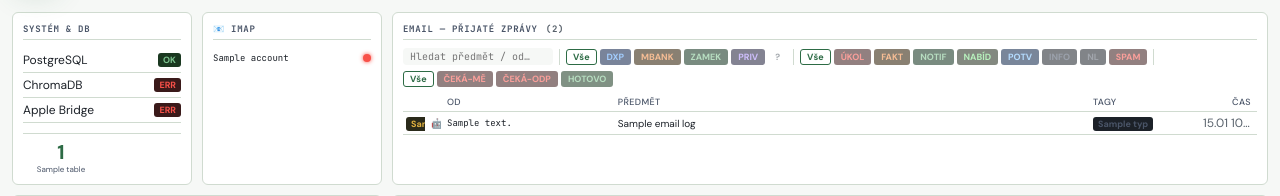
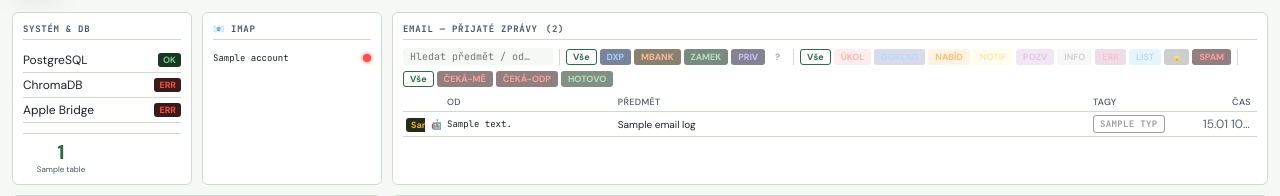
Before and after one commit to dxpavel/BrogiASIST, a Python web app: template services/dashboard/templates/index.html in a window 1280 px wide. Shown: the part 56-252 px from the top of the page. Run offline with Jinja, Linux system fonts and the light colour scheme; the template is opened without the code that fills it: most values are stand-ins (such as "Sample title", 1, 10 or a date in 2020).

Commit message:
feat(blocker D4): aplikovat typ-box kostičky v email tabulce + filter chips
Per docs/brogiasist-semantics-v1.md sekce 19.

base.html — doplněny .ef-chip.typ-* rules (filter chips s TYP barvami):
- typ-ukol, typ-doklad, typ-nabidka, typ-notifikace, typ-pozvanka,
  typ-info, typ-error, typ-list, typ-encrypted
- Light rgba background + akcentní text (kompatibilní s ef-chip stylem)

index.html — email tabulka:
- Filter chips: 9 nových TYP filtrů (ÚKOL, DOKLAD, NABÍDKA, NOTIFIKACE,
  POZVÁNKA, INFO, ERROR, LIST, ENCRYPTED) + SPAM pro starý dataset
- Jinja mapping tc rozšířen o nové TYPy + zachovává legacy fallback
  (FAKTURA → typ-doklad, NEWSLETTER → typ-info, POTVRZENÍ → typ-notifikace,
  ESHOP → typ-nabidka, SPAM → typ-error)
- Tag column používá <span class="typ-box {{ tc... }}"> místo
  .badge — kostička s borderem dle spec

Příští krok (blocker D5): STATUS kolečko v emailové tabulce, threading TG
flow, queue worker pending_actions.

Co-Authored-By: Claude Opus 4.7 (1M context) <noreply@anthropic.com>

```diff
--- a/services/dashboard/templates/base.html
+++ b/services/dashboard/templates/base.html
@@ -339,6 +339,17 @@
   .status-zpracovany { background: var(--status-zpracovany); }
   .status-smazany    { background: var(--status-smazany); }
 
+  /* Filter chips s TYP barvami — light background + akcentní text */
+  .ef-chip.typ-ukol       { color: #ff7a6e; background: rgba(229,57,53,.15); }
+  .ef-chip.typ-doklad     { color: #79c0ff; background: rgba(26,35,126,.30); }
+  .ef-chip.typ-nabidka    { color: var(--typ-nabidka); background: rgba(251,140,0,.18); }
+  .ef-chip.typ-notifikace { color: #f5d76e; background: rgba(253,216,53,.15); }
+  .ef-chip.typ-pozvanka   { color: #c39bd3; background: rgba(142,36,170,.22); }
+  .ef-chip.typ-info       { color: #b0b0b0; background: rgba(158,158,158,.15); }
+  .ef-chip.typ-error      { color: #f48fb1; background: rgba(136,14,79,.25); }
+  .ef-chip.typ-list       { color: #79c0ff; background: rgba(3,155,229,.18); }
+  .ef-chip.typ-encrypted  { color: #ccc; background: rgba(33,33,33,.40); }
+
   {% block extra_style %}{% endblock %}
 </style>
 </head>
--- a/services/dashboard/templates/index.html
+++ b/services/dashboard/templates/index.html
@@ -91,15 +91,17 @@
       </div>
       <div class="ef-sep"></div>
       <div class="ef-chips" id="efTyp">
-        <span class="ef-chip all on"   data-val="">Vše</span>
-        <span class="ef-chip t-ukol"   data-val="ÚKOL">ÚKOL</span>
-        <span class="ef-chip t-fakt"   data-val="FAKTURA">FAKT</span>
-        <span class="ef-chip t-notif"  data-val="NOTIFIKACE">NOTIF</span>
-        <span class="ef-chip t-nabid"  data-val="NABÍDKA">NABÍD</span>
-        <span class="ef-chip t-potv"   data-val="POTVRZENÍ">POTV</span>
-        <span class="ef-chip t-info"   data-val="INFO">INFO</span>
-        <span class="ef-chip t-nl"     data-val="NEWSLETTER">NL</span>
-        <span class="ef-chip fail"     data-val="SPAM">SPAM</span>
+        <span class="ef-chip all on"          data-val="">Vše</span>
+        <span class="ef-chip typ-ukol"        data-val="ÚKOL">ÚKOL</span>
+        <span class="ef-chip typ-doklad"      data-val="DOKLAD">DOKLAD</span>
+        <span class="ef-chip typ-nabidka"     data-val="NABÍDKA">NABÍD</span>
+        <span class="ef-chip typ-notifikace"  data-val="NOTIFIKACE">NOTIF</span>
+        <span class="ef-chip typ-pozvanka"    data-val="POZVÁNKA">POZV</span>
+        <span class="ef-chip typ-info"        data-val="INFO">INFO</span>
+        <span class="ef-chip typ-error"       data-val="ERROR">ERR</span>
+        <span class="ef-chip typ-list"        data-val="LIST">LIST</span>
+        <span class="ef-chip typ-encrypted"   data-val="ENCRYPTED">🔒</span>
+        <span class="ef-chip fail"            data-val="SPAM">SPAM</span>
       </div>
       <div class="ef-sep"></div>
       <div class="ef-chips" id="efTask">
@@ -116,7 +118,13 @@
       <tr><th></th><th></th><th>Od</th><th>Předmět</th><th>Tagy</th><th style="text-align:right">Čas</th></tr>
       {% for m in db.email_log %}
       {% set fc = {'DXPSOLUTIONS':'f-dxp','MBANK':'f-mbank','ZAMECNICTVI':'f-zamek','PRIVATE':'f-priv'} %}
-      {% set tc = {'ÚKOL':'t-ukol','FAKTURA':'t-fakt','INFO':'t-info','NEWSLETTER':'t-nl','NOTIFIKACE':'t-notif','NABÍDKA':'t-nabid','POTVRZENÍ':'t-potv','ESHOP':'t-nabid','SPAM':'fail'} %}
+      {% set tc = {
+        'ÚKOL':'typ-ukol', 'DOKLAD':'typ-doklad', 'NABÍDKA':'typ-nabidka',
+        'NOTIFIKACE':'typ-notifikace', 'POZVÁNKA':'typ-pozvanka', 'INFO':'typ-info',
+        'ERROR':'typ-error', 'LIST':'typ-list', 'ENCRYPTED':'typ-encrypted',
+        'FAKTURA':'typ-doklad', 'NEWSLETTER':'typ-info', 'POTVRZENÍ':'typ-notifikace',
+        'ESHOP':'typ-nabidka', 'SPAM':'typ-error'
+      } %}
       <tr class="clickable" onclick="openEmailModal('{{ m.id }}')"
           data-firma="{{ m.firma or '' }}"
           data-typ="{{ m.typ or '' }}"
@@ -128,7 +136,7 @@
         <td style="overflow:hidden;text-overflow:ellipsis;font-size:9px;font-family:var(--font-mono)">{{ m.from_address }}</td>
         <td style="overflow:hidden;text-overflow:ellipsis;font-size:10px">{{ m.subject }}</td>
         <td style="white-space:nowrap;overflow:hidden">
-          {% if m.typ %}<span class="badge {{ tc.get(m.typ, 't-info') }}">{{ m.typ }}</span>{% endif %}
+          {% if m.typ %}<span class="typ-box {{ tc.get(m.typ, 'typ-info') }}">{{ m.typ }}</span>{% endif %}
           {% if m.task_status and 'ČEKÁ' in m.task_status %}<span class="badge ts-ceka">!</span>{% endif %}
           {% if not m.firma and not m.typ %}<span style="color:#3d4450;font-size:9px">—</span>{% endif %}
         </td>
```
